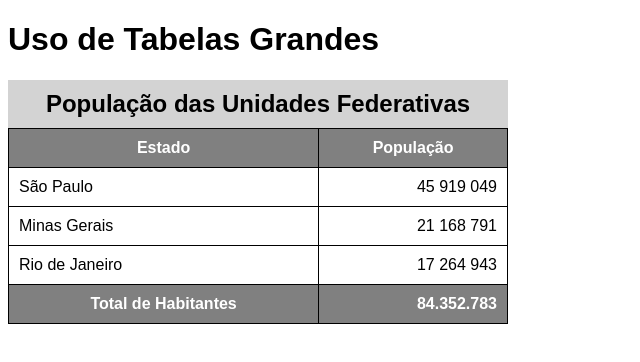
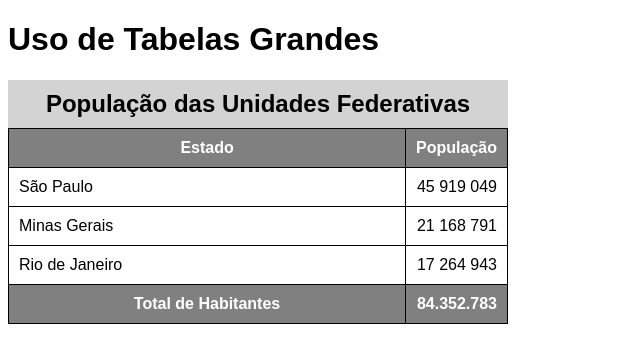
Before and after one commit to karll0s/html-css, a plain HTML site: page exercícios/ex023/tabela002.html in a window 1280 px wide. Shown: the whole page, without its empty margins (0-640 px from the left). Drawn offline with Linux system fonts and the light colour scheme.

Commit message:
Update tabela002.html

```diff
--- a/exercícios/ex023/tabela002.html
+++ b/exercícios/ex023/tabela002.html
@@ -54,7 +54,7 @@
         <thead>
             <tr>
                 <th scope="col">Estado</th>
-                <th scope="col">População</th>
+                <th scope="col" style="width: 50px;">População</th>
             </tr>
         </thead>
         <tbody>
```
